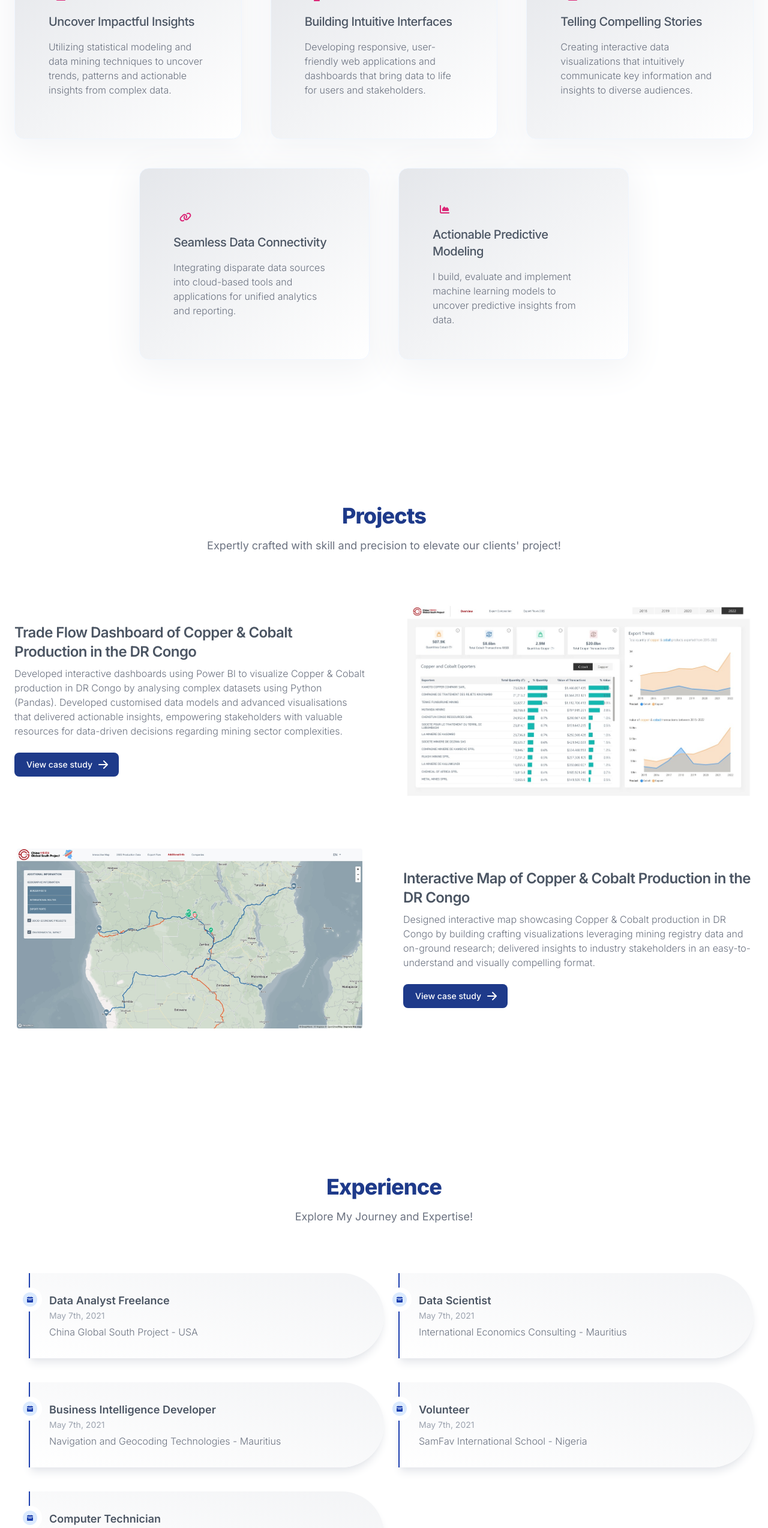
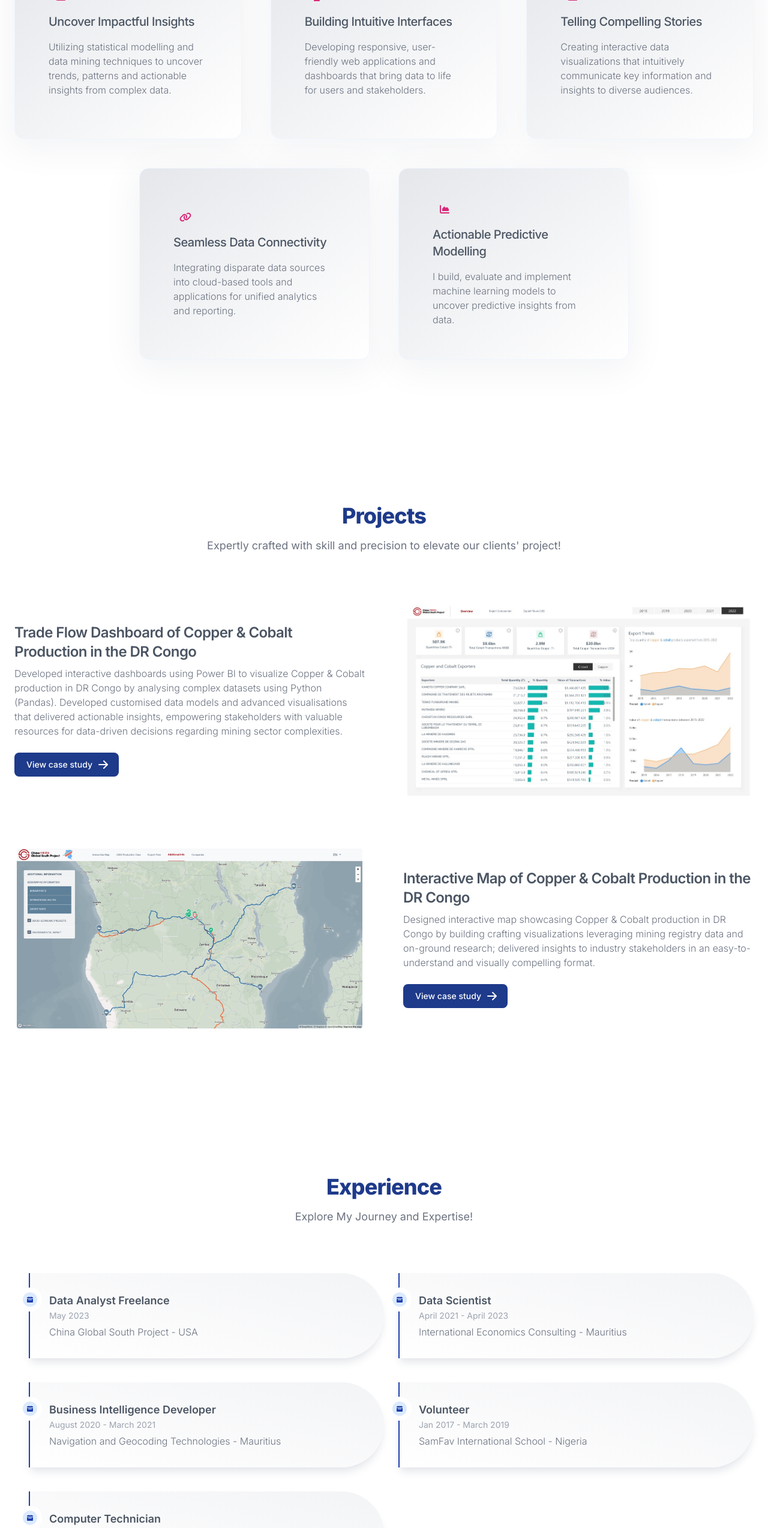
Before and after one commit to emmanuelubachi/emmanuelubachi.github.io, a Next.js app: page / in a window 1280 px wide. Shown: the part 1315-3863 px from the top of the page at 60% size. Built offline with nearby package versions, Linux system fonts and the light colour scheme.

Commit message:
update sections

```diff
--- a/src/components/sections/Features.tsx
+++ b/src/components/sections/Features.tsx
@@ -44,7 +44,7 @@ const Features = () => {
     {
       icon: faChartBar,
       title: "Uncover Impactful Insights",
-      desc: "Utilizing statistical modeling and data mining techniques to uncover trends, patterns and actionable insights from complex data.",
+      desc: "Utilizing statistical modelling and data mining techniques to uncover trends, patterns and actionable insights from complex data.",
     },
 
     {
@@ -67,7 +67,7 @@ const Features = () => {
 
     {
       icon: faChartArea,
-      title: "Actionable Predictive Modeling",
+      title: "Actionable Predictive Modelling",
       desc: "I build, evaluate and implement machine learning models to uncover predictive insights from data.",
     },
   ];
--- a/src/components/sections/Resume.tsx
+++ b/src/components/sections/Resume.tsx
@@ -7,7 +7,7 @@ const Resume = () => {
       id: 1,
       title: "Data Analyst Freelance",
       url: "https://chinaglobalsouth.com/",
-      time: "May 7th, 2021",
+      time: "May 2023",
       desc: "China Global South Project - USA",
       isLink: true,
     },
@@ -15,7 +15,7 @@ const Resume = () => {
       id: 2,
       title: "Data Scientist",
       url: "https://www.tradeeconomics.com/",
-      time: "May 7th, 2021",
+      time: "April 2021 - April 2023",
       desc: "International Economics Consulting - Mauritius",
       isLink: true,
     },
@@ -23,7 +23,7 @@ const Resume = () => {
       id: 3,
       title: "Business Intelligence Developer",
       url: "https://naveo.mu/home",
-      time: "May 7th, 2021",
+      time: "August 2020 - March 2021",
       desc: "Navigation and Geocoding Technologies - Mauritius",
       isLink: true,
     },
@@ -31,7 +31,7 @@ const Resume = () => {
       id: 4,
       title: "Volunteer",
       url: "/",
-      time: "May 7th, 2021",
+      time: "Jan 2017 - March 2019",
       desc: "SamFav International School - Nigeria",
       isLink: false,
     },
@@ -39,7 +39,7 @@ const Resume = () => {
       id: 5,
       title: "Computer Technician",
       url: "/",
-      time: "May 2016",
+      time: "Jan 2016",
       desc: "FranceMan Ltd - Nigeria",
       isLink: false,
     },
```
